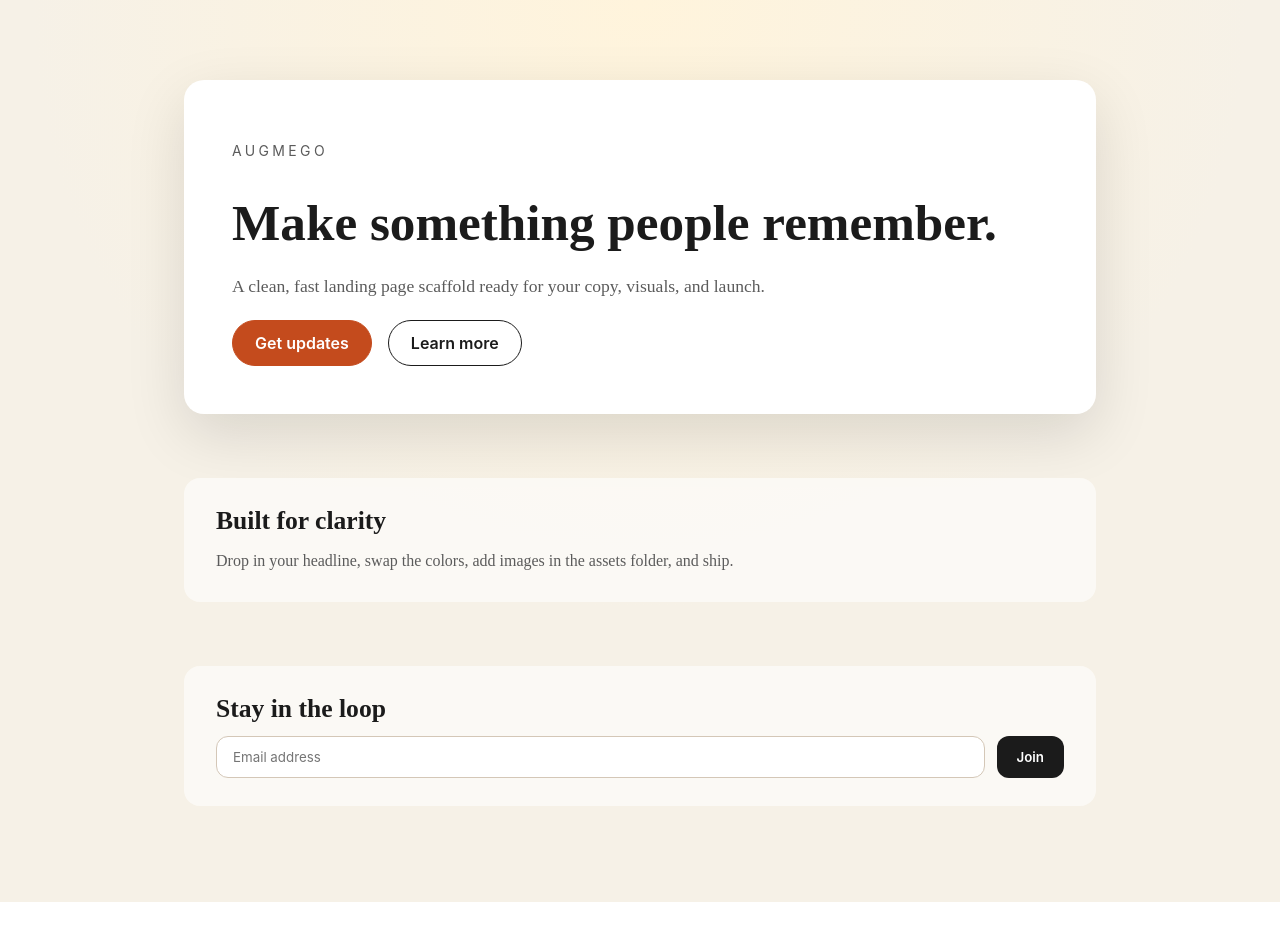
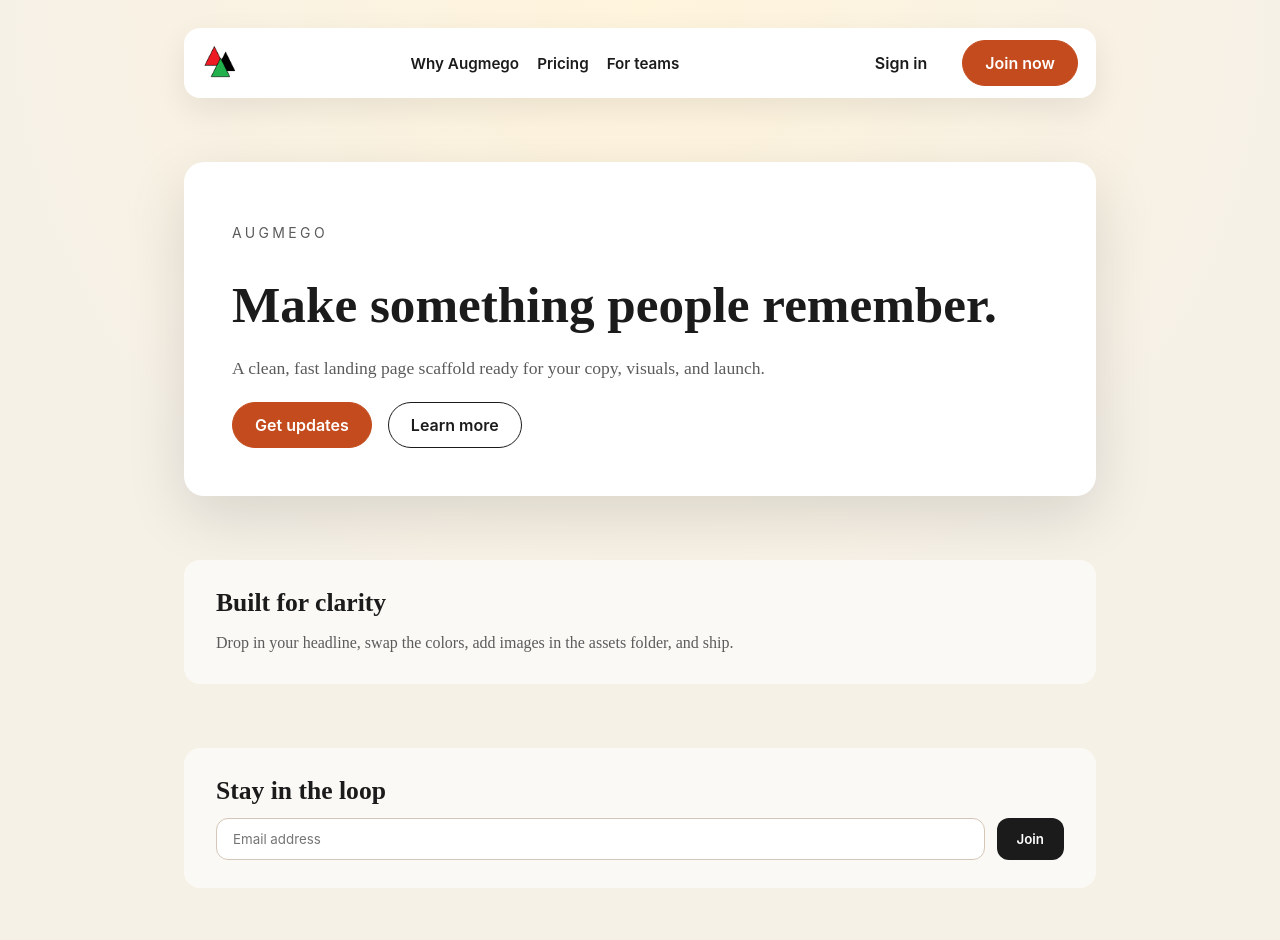
Before and after one commit to RadEZorack/augmego-site, a plain HTML site: page index.html in a window 1280 px wide. Before the commit the page ends 902 px from the top, so only its background shows below. Drawn offline with Linux system fonts and the light colour scheme.

Commit message:
Simple placeholder header added

```diff
--- a/index.html
+++ b/index.html
@@ -10,6 +10,26 @@
   </head>
   <body>
     <main class="page">
+      <header class="site-header">
+        <div class="brand">
+          <img
+            class="logo"
+            src="./assets/logo.png"
+            alt="Augmego logo"
+            width="140"
+            height="40"
+          />
+        </div>
+        <nav class="nav">
+          <a href="#learn">Why Augmego</a>
+          <a href="#contact">Pricing</a>
+          <a href="#contact">For teams</a>
+        </nav>
+        <div class="header-actions">
+          <a class="btn ghost" href="#learn">Sign in</a>
+          <a class="btn primary" href="#contact">Join now</a>
+        </div>
+      </header>
       <header class="hero">
         <p class="eyebrow">Augmego</p>
         <h1>Make something people remember.</h1>
--- a/styles.css
+++ b/styles.css
@@ -25,9 +25,52 @@ body {
 .page {
   max-width: 960px;
   margin: 0 auto;
-  padding: 80px 24px 96px;
+  padding: 28px 24px 96px;
   display: grid;
   gap: 64px;
+}
+
+.site-header {
+  display: flex;
+  align-items: center;
+  justify-content: space-between;
+  gap: 24px;
+  padding: 12px 18px;
+  background: var(--panel);
+  border-radius: 16px;
+  box-shadow: 0 12px 32px rgba(0, 0, 0, 0.08);
+}
+
+.logo {
+  display: block;
+  height: 36px;
+  width: auto;
+}
+
+.brand {
+  display: flex;
+  align-items: center;
+  gap: 12px;
+}
+
+.nav {
+  display: flex;
+  align-items: center;
+  gap: 18px;
+  font-family: "Inter", "Helvetica Neue", sans-serif;
+  font-size: 0.95rem;
+}
+
+.nav a {
+  color: var(--text);
+  text-decoration: none;
+  font-weight: 600;
+}
+
+.header-actions {
+  display: flex;
+  align-items: center;
+  gap: 12px;
 }
 
 .hero {
@@ -81,6 +124,11 @@ h1 {
   color: var(--accent-contrast);
 }
 
+.btn.ghost {
+  background: transparent;
+  border-color: transparent;
+}
+
 .section {
   display: grid;
   gap: 12px;
@@ -128,4 +176,18 @@ h1 {
   .hero {
     padding: 32px 24px;
   }
+
+  .site-header {
+    flex-direction: column;
+    align-items: stretch;
+  }
+
+  .nav {
+    flex-wrap: wrap;
+    justify-content: center;
+  }
+
+  .header-actions {
+    justify-content: center;
+  }
 }
```
